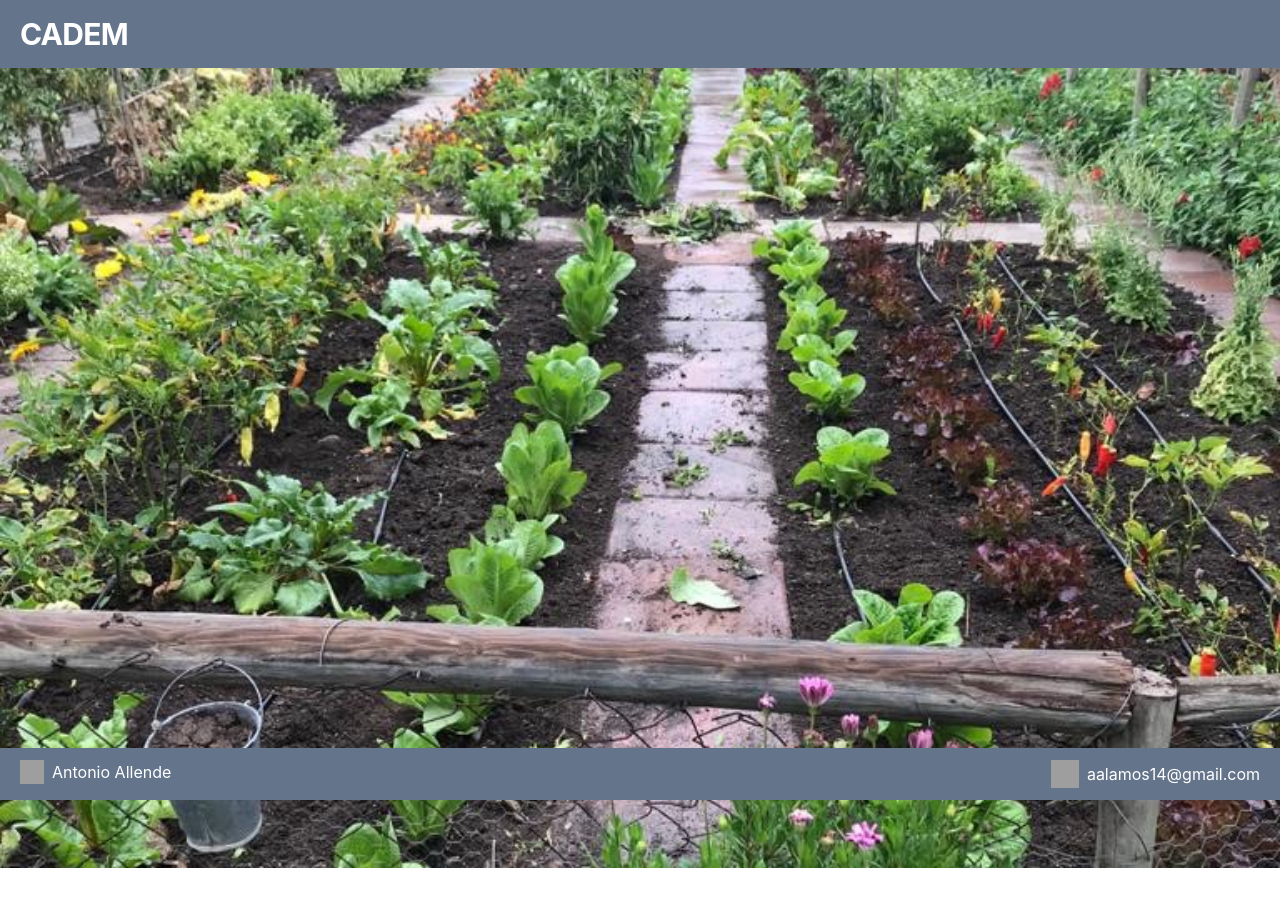
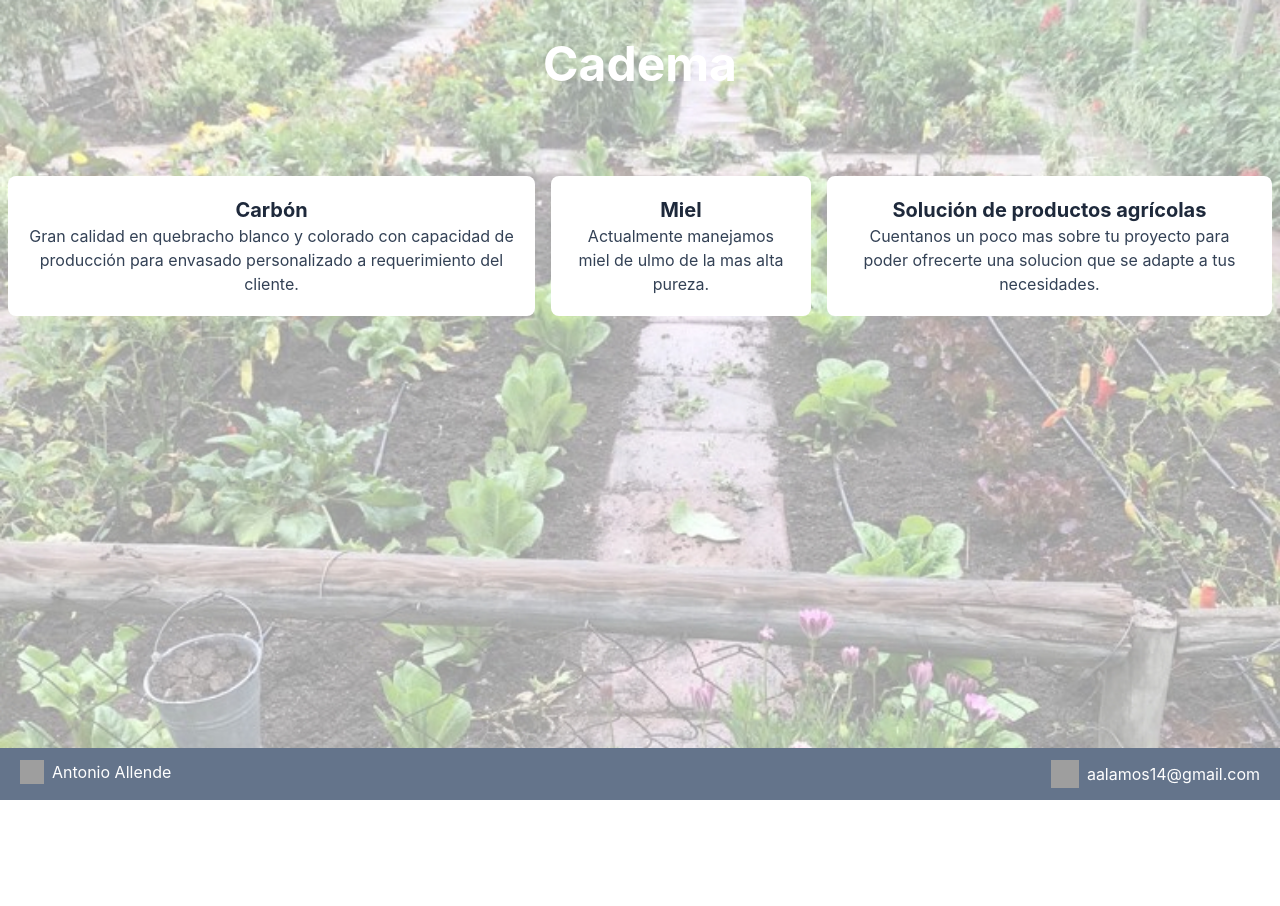
Before and after one commit to aalamos14/cadem-frontend, a React (Create React App) app: page / in a window 1280 px wide. Shown: the top 906 px of the page. After the commit the page ends 852 px from the top, so only its background shows below. Built offline with nearby package versions, Linux system fonts and the light colour scheme; grey boxes are pictures that could not be loaded.

Commit message:
products

```diff
--- a/src/App.js
+++ b/src/App.js
@@ -7,7 +7,7 @@ import Header from './components/Header';
 function App() {
   return (
     <BrowserRouter>
-      <Header />
+      {/* <Header /> */}
       <Routes>
         <Route path="/" element={<Landing />} />
       </Routes>
--- a/src/views/Landing.jsx
+++ b/src/views/Landing.jsx
@@ -2,7 +2,36 @@ import React from "react";
 
 const Landing = () => {
     return (
-        <div className="bg-[url('assets/images/image0.jpeg')] w-screen h-screen bg-cover bg-center">
+        <div className="bg-[url('assets/images/image0.jpeg')] w-full h-screen bg-cover bg-center">
+            <div>
+                <div className="flex justify-center pt-10">
+                    <div className="flex flex-col items-center">
+                        <p className="text-5xl text-white font-bold text-purple-600">Cadema</p>
+                        {/* <p className="text-2xl text-white font-bold text-slate-700">Los mejores podructos</p> */}
+                    </div>
+                </div>
+
+                {/* flex with scroll x axis with 3 product boxes */}
+                <div className="flex items-center overflow-x-scroll scrollbar-hide mt-20">
+                    {/* product box with name and description */}
+                    <div className="flex flex-col items-center bg-white rounded-lg p-5 m-2 min-w-[250px]">
+                        <p className="text-xl font-bold text-slate-800">Carbón</p>
+                        <p className="text-md text-slate-700 text-center">Gran calidad en quebracho blanco y colorado con capacidad de producción para envasado personalizado a requerimiento del cliente.</p>
+                    </div>
+                    {/* product box with name and description */}
+                    <div className="flex flex-col items-center bg-white rounded-lg p-5 m-2 min-w-[250px]">
+                        <p className="text-xl font-bold text-slate-800">Miel</p>
+                        <p className="text-md text-slate-700 text-center">Actualmente manejamos miel de ulmo de la mas alta pureza.</p>
+                    </div>
+                    {/* product box with name and description */}
+                    <div className="flex flex-col items-center bg-white rounded-lg p-5 m-2 min-w-[250px]">
+                        {/* solucion de productos agricolas con acentos */}
+                        <p className="text-xl font-bold text-slate-800">Solución de productos agrícolas</p>
+                        <p className="text-md text-slate-700 text-center">Cuentanos un poco mas sobre tu proyecto para poder ofrecerte una solucion que se adapte a tus necesidades.</p>
+                    </div>
+                </div>
+
+            </div>
         </div>
     );
 }
```
Also changed, not shown: src/assets/images/image0.jpeg, src/assets/images/image0_original.jpeg (added).
